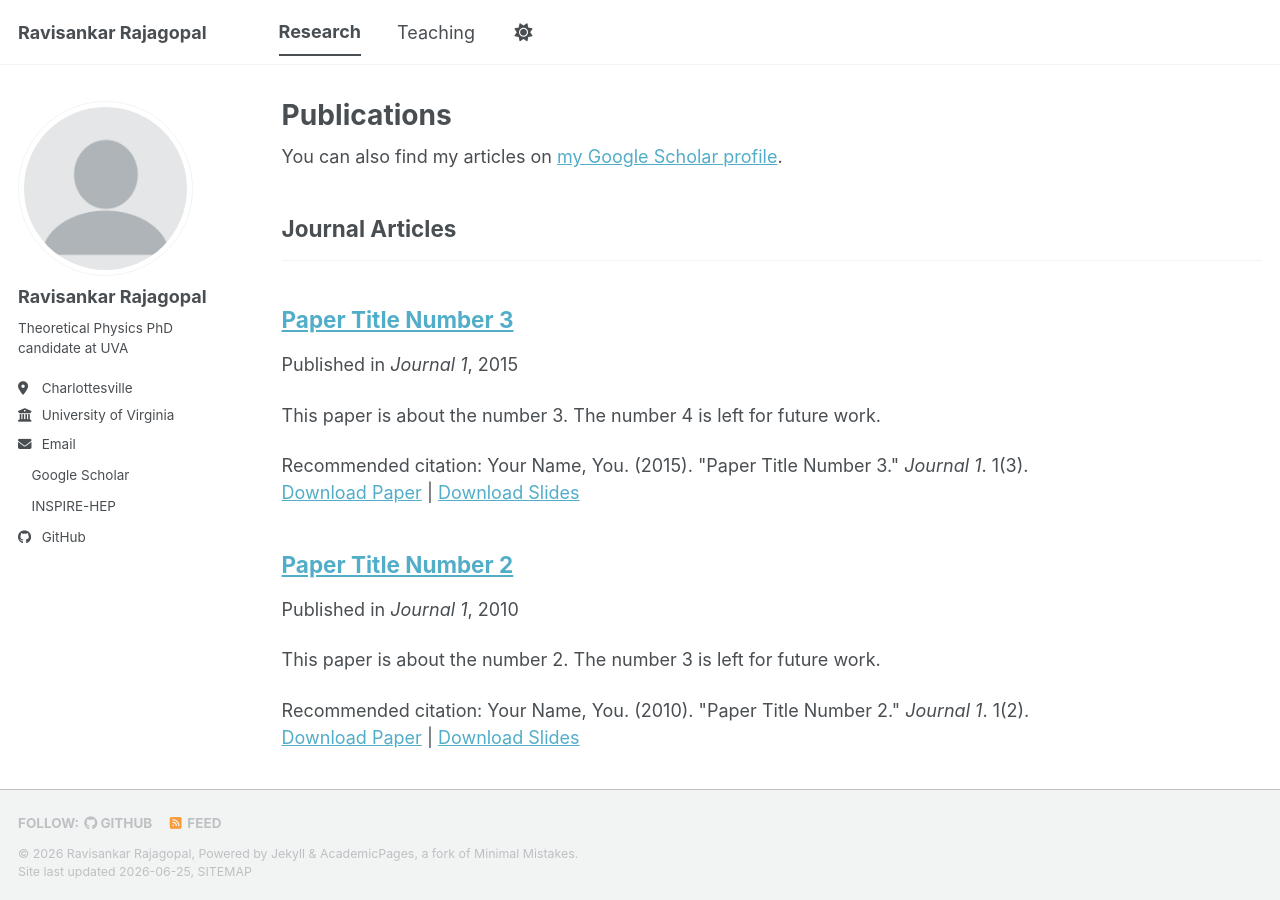
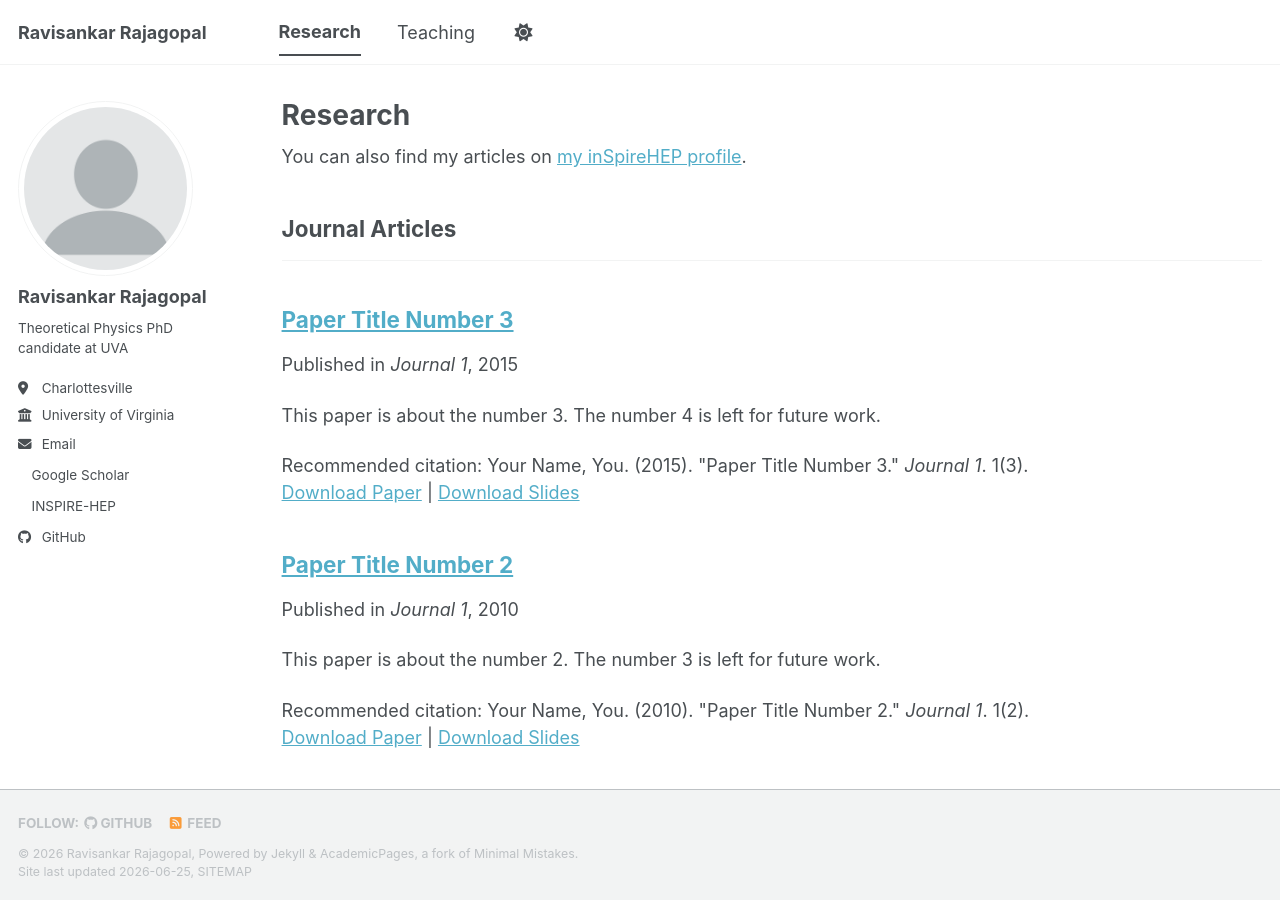
Before and after one commit to ravisankar712/ravisankar712.github.io, a Jekyll site: the page built from _pages/publications.html, in a window 1280 px wide and 900 px high. Built offline with Jekyll 4.4.1, drawn with Linux system fonts in a browser that asks for light colours; a style sheet for code colours, icons or effects is not loaded.

Commit message:
Update publications.html

```diff
--- a/_pages/publications.html
+++ b/_pages/publications.html
@@ -1,12 +1,12 @@
 ---
 layout: archive
-title: "Publications"
+title: "Research"
 permalink: /publications/
 author_profile: true
 ---
 
 {% if site.author.googlescholar %}
-  <div class="wordwrap">You can also find my articles on <a href="{{site.author.googlescholar}}">my Google Scholar profile</a>.</div>
+  <div class="wordwrap">You can also find my articles on <a href="{{site.author.inspirehep}}">my inSpireHEP profile</a>.</div>
 {% endif %}
 
 {% include base_path %}
```
